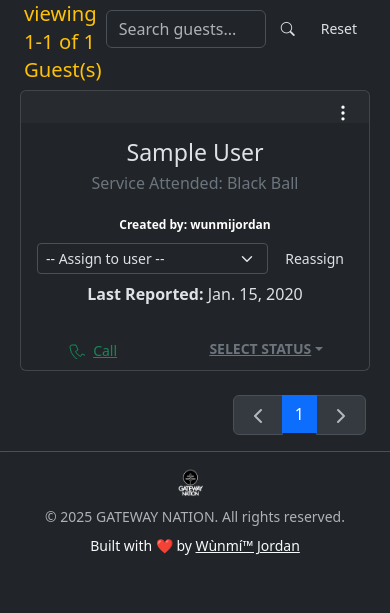
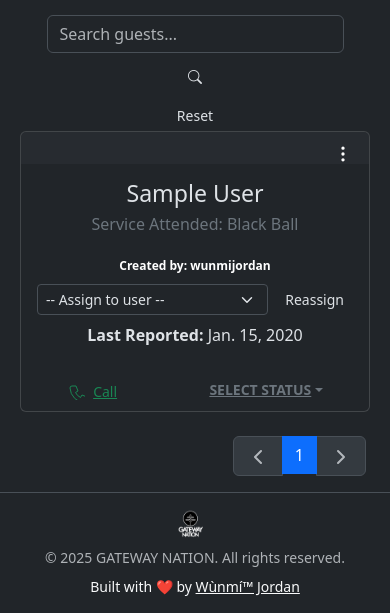
Before and after one commit to wunmijordan/gatewaymagnetapp, a Django app: page / in a window 390 px wide. Shown: the part 421-1034 px from the top of the page. Before the commit the page ends 976 px from the top, so only its background shows below. Run offline with Django 5.2, Linux system fonts and the light colour scheme; a user stored in the database is signed in; data comes from the database, SQL or seed files in the repository; tables that the repository leaves empty hold one stand-in row (values such as "Sample post"); grey boxes marked "Sample" are stand-in pictures; parts of the project's set-up code (start-up, migrations or seed data) failed here and were passed over; some libraries are stand-ins or nearby versions.

Commit message:
Modified Guest page and Pictures upload

```diff
--- a/guests/models.py
+++ b/guests/models.py
@@ -3,6 +3,7 @@ from django.contrib.auth.models import User
 from django.conf import settings
 from django.contrib.auth import get_user_model
 from django.utils.timezone import localdate
+from cloudinary.models import CloudinaryField
 
 
 User = get_user_model()
@@ -82,17 +83,13 @@ class GuestEntry(models.Model):
         ('Work in Progress', 'Work in Progress'),
     ]
 
-    picture = models.ImageField(
-        upload_to='guest_pictures/',
-        blank=True,
-        null=True
-    )
+    picture = CloudinaryField('image', blank=True, null=True)
 
-    @property
-    def initials(self):
-        if self.full_name:
-            return ''.join([n[0].upper() for n in self.full_name.split()[:2]])
-        return 'G'
+#    @property
+#    def initials(self):
+#        if self.full_name:
+#            return ''.join([n[0].upper() for n in self.full_name.split()[:2]])
+#        return 'G'
 
     title = models.CharField(max_length=20, choices=TITLE_CHOICES, blank=True, default='Mr.')
     full_name = models.CharField(max_length=100)
--- a/templates/guests/guest_list.html
+++ b/templates/guests/guest_list.html
@@ -5,32 +5,32 @@
 {% block content %}
 
 <div class="page-wrapper">
-
   <div class="page-header d-print-none" aria-label="Page Header">
     <div class="container-xl">
-      <div class="row g-2 align-items-center">
-        <div class="col">
-          <h3 class="page-title">
-            <div class="text-white mt-1">
-              {% with start=page_obj.start_index end=page_obj.end_index total=page_obj.paginator.count %}
-                <small class="text-warning">You are viewing {{ start }}-{{ end }} of {{ total }} Guest(s)</small>
-              {% endwith %}
-            </div>
+      <div class="row g-2 align-items-center justify-content-center">
+
+        <!-- Page Title: full width on mobile, left-aligned on desktop -->
+        <div class="col-12 col-md-auto text-center text-md-start">
+          <h3 class="page-title text-white mt-1">
+            {% with start=page_obj.start_index end=page_obj.end_index total=page_obj.paginator.count %}
+              <small class="text-warning">You are viewing {{ start }}-{{ end }} of {{ total }} Guest(s)</small>
+            {% endwith %}
           </h3>
         </div>
 
-        <div class="col-auto ms-auto d-print-none">
-          <div class="d-flex">
+        <!-- Search & Reset: full width on mobile, right-aligned on desktop -->
+        <div class="col-12 col-md-auto d-print-none text-center text-md-end">
+          <div class="d-flex justify-content-center justify-content-md-end gap-2 flex-wrap">
             <!-- Search Form -->
-            <form method="get" class="d-flex" style="gap: 6px;">
+            <form method="get" class="d-flex gap-2 flex-wrap justify-content-center justify-content-md-end" style="max-width: 320px;">
               <input type="hidden" name="user" value="{{ request.GET.user }}">
               <input type="hidden" name="service" value="{{ request.GET.service }}">
-              <input type="search" name="q" class="form-control d-flex flex-wrap gap-2 align-items-center justify-content-end" style="width: 160px;" placeholder="Search guests..." value="{{ request.GET.q }}">
-              <button type="submit" class="btn btn-sm btn-outline d-flex flex-wrap gap-2 align-items-center justify-content-end"><i class="bi bi-search"></i></button>
+              <input type="search" name="q" class="form-control" style="min-width: 160px;" placeholder="Search guests..." value="{{ request.GET.q }}">
+              <button type="submit" class="btn btn-sm btn-outline"><i class="bi bi-search"></i></button>
             </form>
 
             <!-- Reset Button -->
-            <a href="{% url 'guest_list' %}" class="btn btn-sm btn-outline d-flex flex-wrap gap-2 ms-2 align-items-center justify-content-end">
+            <a href="{% url 'guest_list' %}" class="btn btn-sm btn-outline">
               Reset
             </a>
           </div>
@@ -39,6 +39,7 @@
       </div>
     </div>
   </div>
+
 
   <div class="page-body">
     <div class="container-xl">
```
